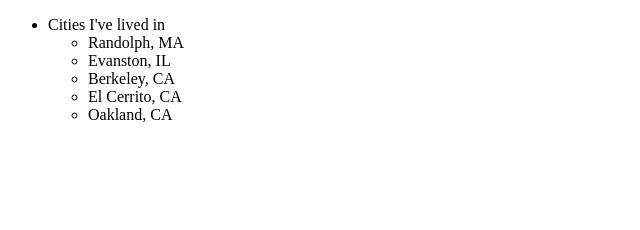
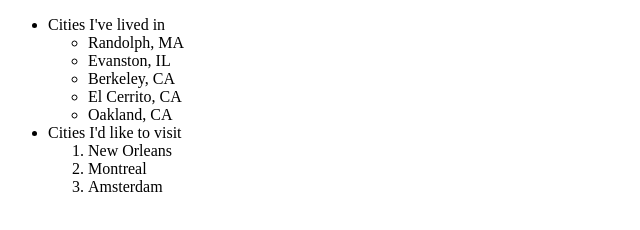
Before and after one commit to sirinapha88/html-exercise, a plain HTML site: page index.html in a window 1280 px wide. Shown: the whole page, without its empty margins (0-640 px from the left). Drawn offline with Linux system fonts and the light colour scheme.

Commit message:
Added what cities I'd like to visit

```diff
--- a/index.html
+++ b/index.html
@@ -14,6 +14,13 @@
         <li>Oakland, CA</li>
       </ul>
     </li>
+    <li>Cities I'd like to visit
+      <ol>
+        <li>New Orleans</li>
+        <li>Montreal</li>
+        <li>Amsterdam</li>
+      </ol>
+    </li>
   </ul>
 </body>
 </html>
```
